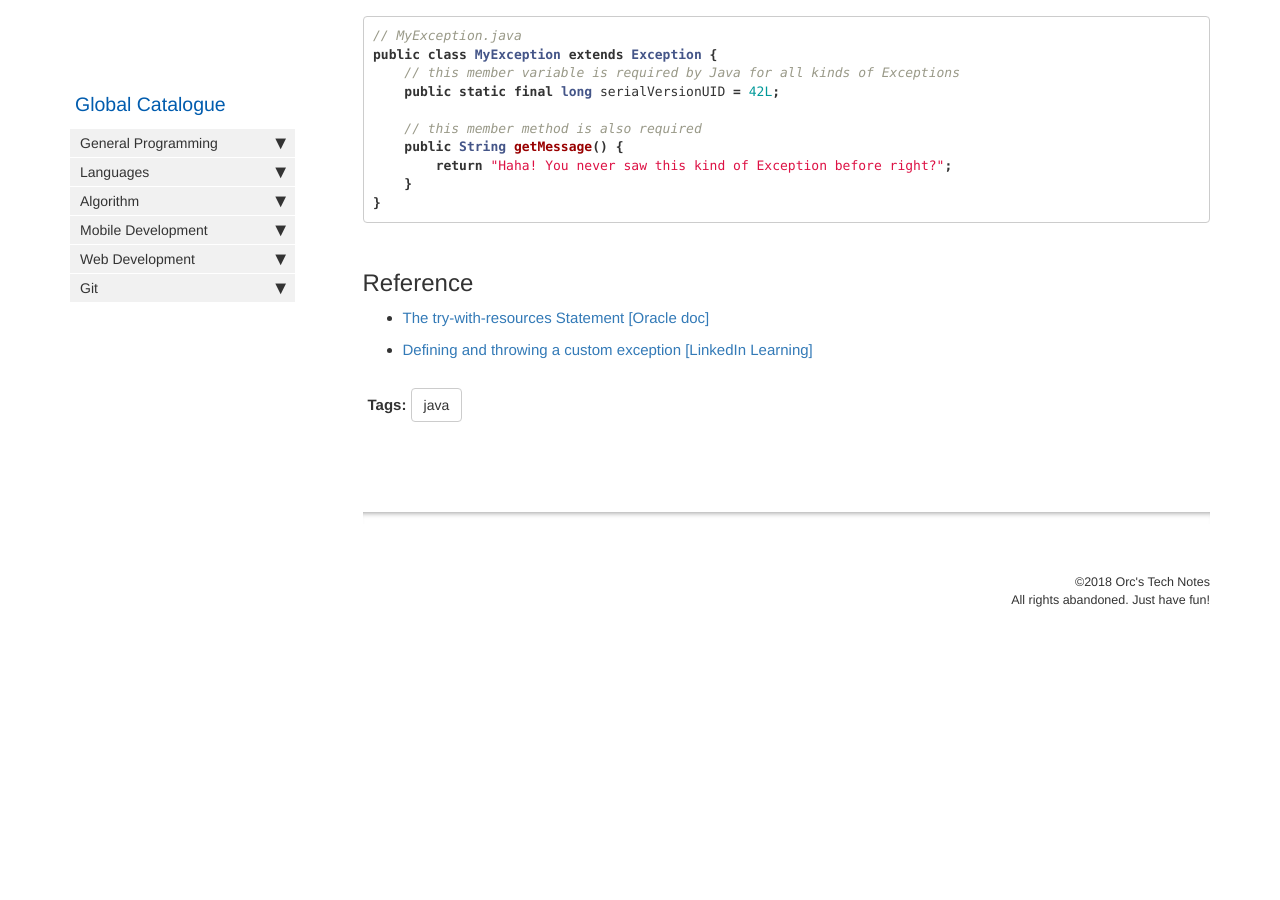
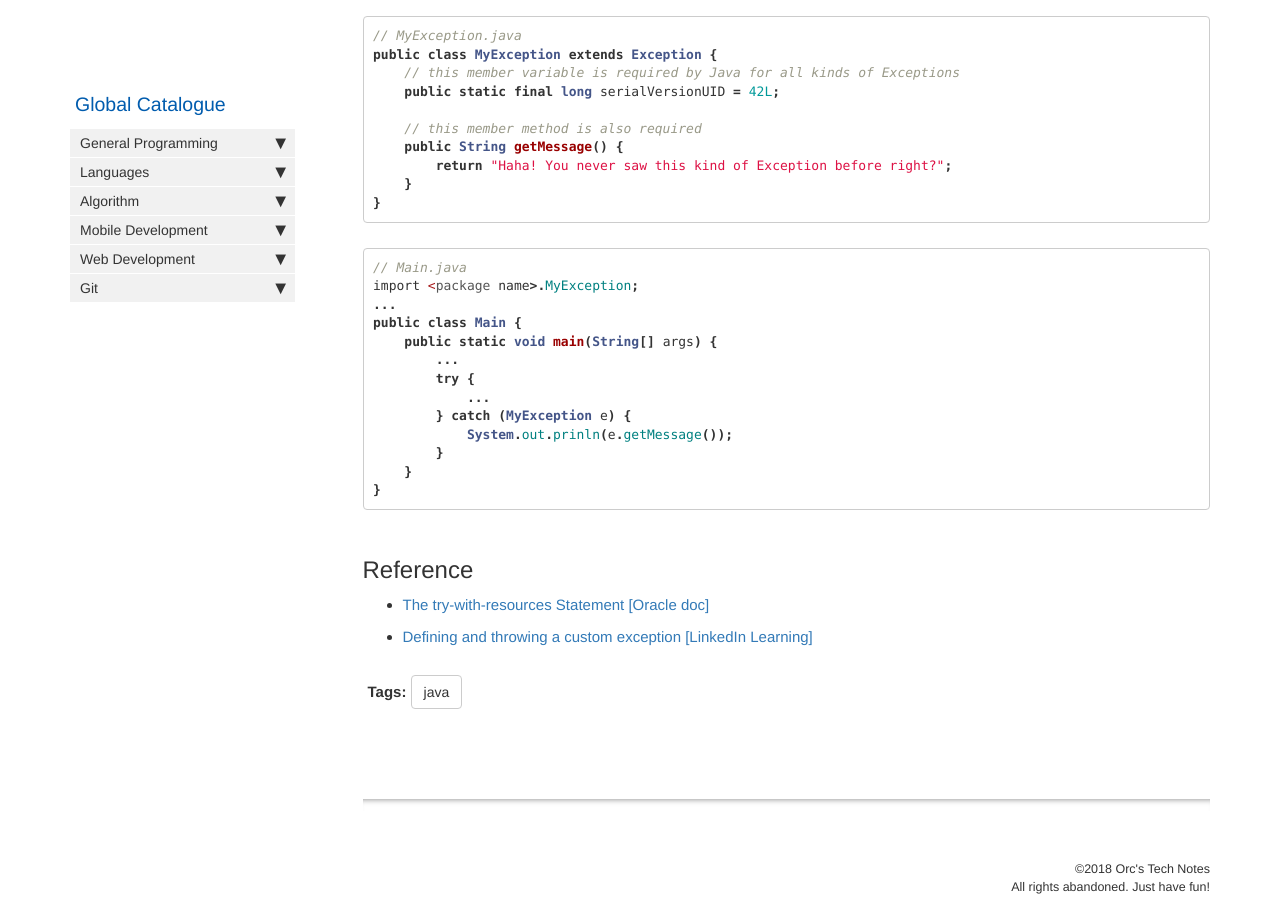
Before and after one commit to HungryOrc/hungryorc.github.io, a Jekyll site: the page built from pages/java/java_exception.md, in a window 1280 px wide and 900 px high, scrolled down 692 px. Built offline with Jekyll 4.4.1, drawn with Linux system fonts in a browser that asks for light colours; nearby versions of some CDN libraries; comment, search, counter and statistics services are not loaded; before the commit the page ends 1352 px from its top, so only the background shows below that.

Commit message:
Update java_exception.md

````diff
--- a/pages/java/java_exception.md
+++ b/pages/java/java_exception.md
@@ -42,6 +42,21 @@ public class MyException extends Exception {
     }
 }
 ```
+```java
+// Main.java
+import <package name>.MyException;
+...
+public class Main {
+    public static void main(String[] args) {
+        ...
+        try {
+            ...
+        } catch (MyException e) {
+            System.out.prinln(e.getMessage());
+        }
+    }
+}
+```
 
 
 
````
